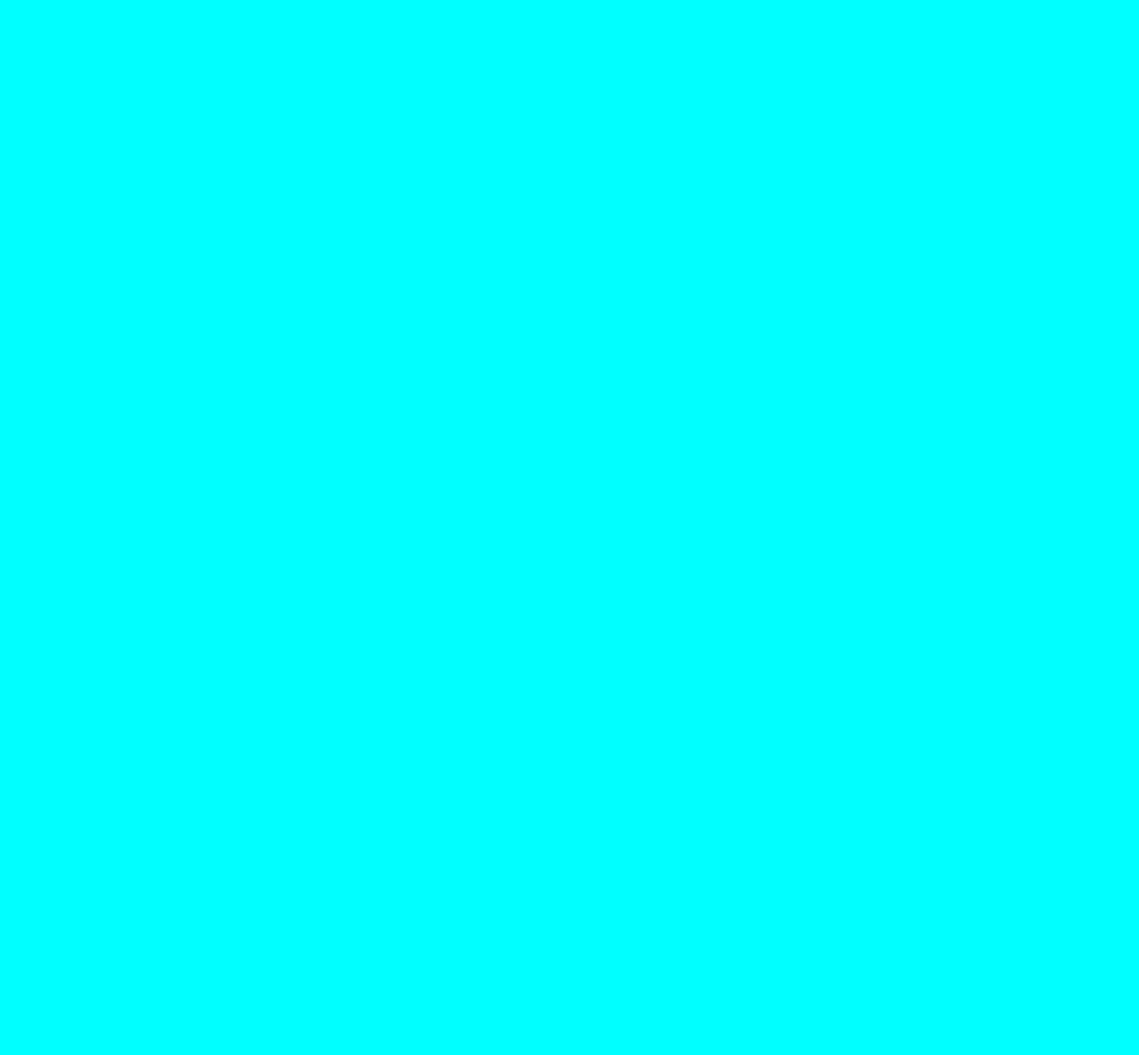
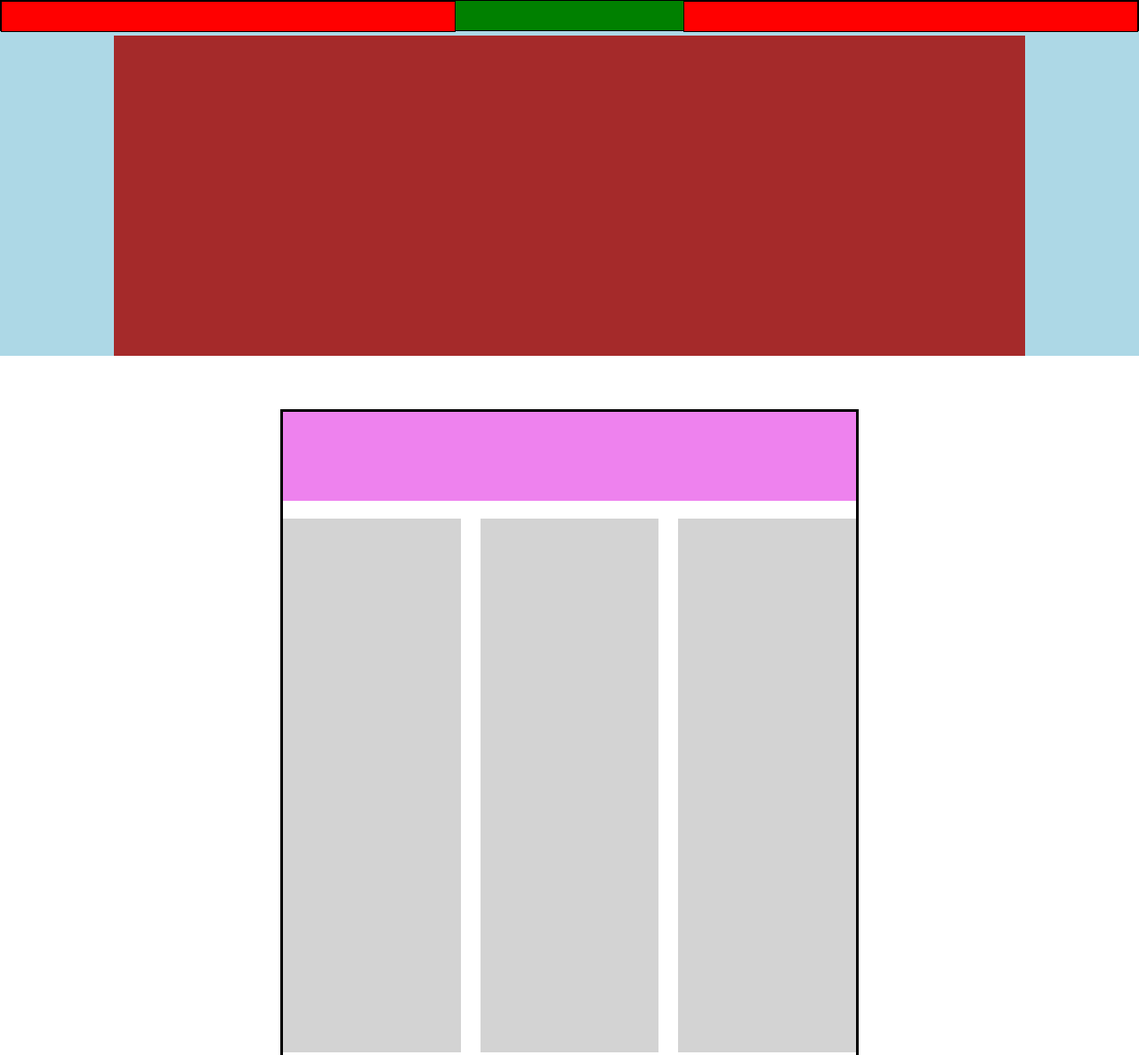
Before and after one commit to palmuccivalerio/htmlcss-dropbox, a plain HTML site: page index.html in a window 1280 px wide. Shown: the top 1186 px of the page at 89% size. Before the commit the page ends 800 px from the top, so only its background shows below. Drawn offline with Linux system fonts and the light colour scheme.

Commit message:
add:variousection

```diff
--- a/css/style.css
+++ b/css/style.css
@@ -8,6 +8,111 @@ img{
   width: 100%;
 }
 
-body{
- background-color: aqua;
+.navbar{
+ display: flex;
+ justify-content: space-between;
+  height: 35px;
+  border: 1px solid black;
+  width: 100%;
+  background-color: green;
+  position: fixed;
+  z-index: 9999999;
 }
+
+.contentnavbar{
+ width: 40%;
+ height: 35px;
+ border: 1px solid black;
+ background-color: red;
+}
+
+.herosection{
+ display: flex;
+ justify-content: center;
+ background-color:lightblue ;
+ height: 400px;
+ width: 100%;
+}
+
+.containerhero{
+ margin-top: 40px;
+ height: 360px;
+ width: 80%;
+ background-color: brown;
+}
+
+
+
+.businesection{
+ display: flex;
+ justify-content: center;
+
+}
+
+
+
+.container{
+    margin-top: 60px;
+    width: 650px;
+    min-height: 900px;
+    border: 3px solid  black;
+
+}
+
+.containertitlecard{
+
+    width: 100%;
+    background-color: violet;
+    height: 100px;
+
+}
+
+
+.flex{
+  display:flex ;
+
+
+}
+ .containeritem{
+    flex-wrap: wrap;
+    justify-content: space-between;
+
+ }
+
+.itemcard{
+  margin-top: 20px;
+    padding: 15px;
+    width: 200px;
+    height: 600px;
+    background-color: lightgrey;
+}
+
+
+.containertitlecard2{
+
+    margin-top: 30px;
+    width: 100%;
+    background-color: violet;
+    height: 200px;
+
+}
+
+
+
+.containerbox{
+    margin-top: 50px;
+}
+
+
+
+
+.boxblueimg{
+  height: 350px ;
+  width: 63%;
+  background-color: blue;
+}
+.boxgreentext{
+ height: 350px;
+ width: 37%;
+ background-color: green;
+}
--- a/index.html
+++ b/index.html
@@ -7,6 +7,45 @@
     <title>Dropbox</title>
 </head>
 <body>
+    <header>
+        <div class="navbar">
+            <div class="logo contentnavbar"></div>
+            <div class="utente contentnavbar"></div>
 
+        </div>
+    </header>
+    <main>
+    <section>
+        <div class="herosection">
+            <div class="containerhero"></div>
+        </div>
+
+
+        </div>
+    </section>
+      <section class="businesection">
+
+        <div class="container">
+            <div class="containertitlecard"></div>
+            <div class="containeritem flex">
+            <div class="itemcard "></div>
+            <div class="itemcard "></div>
+            <div class="itemcard "></div>
+            </div>
+
+         <div class="containertitlecard2"></div>
+         <div class=" containerbox flex">
+         <div class="boxblueimg"></div>
+         <div class="boxgreentext"></div>
+         </div>
+
+
+
+        </div>
+
+    </section>
+
+    </main>
+    <footer></footer>
 </body>
 </html>
```
